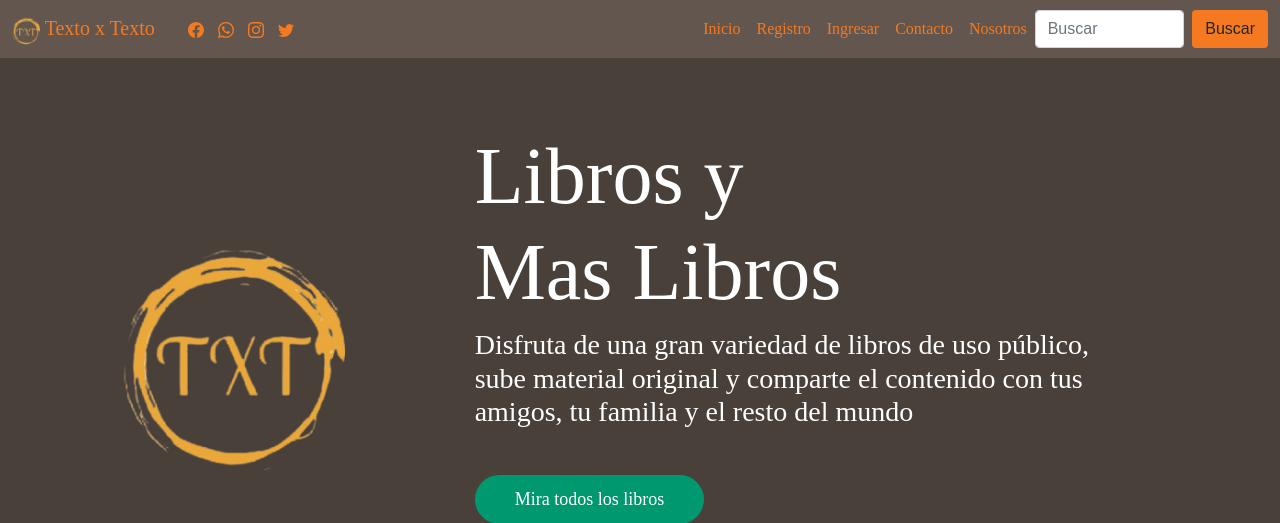
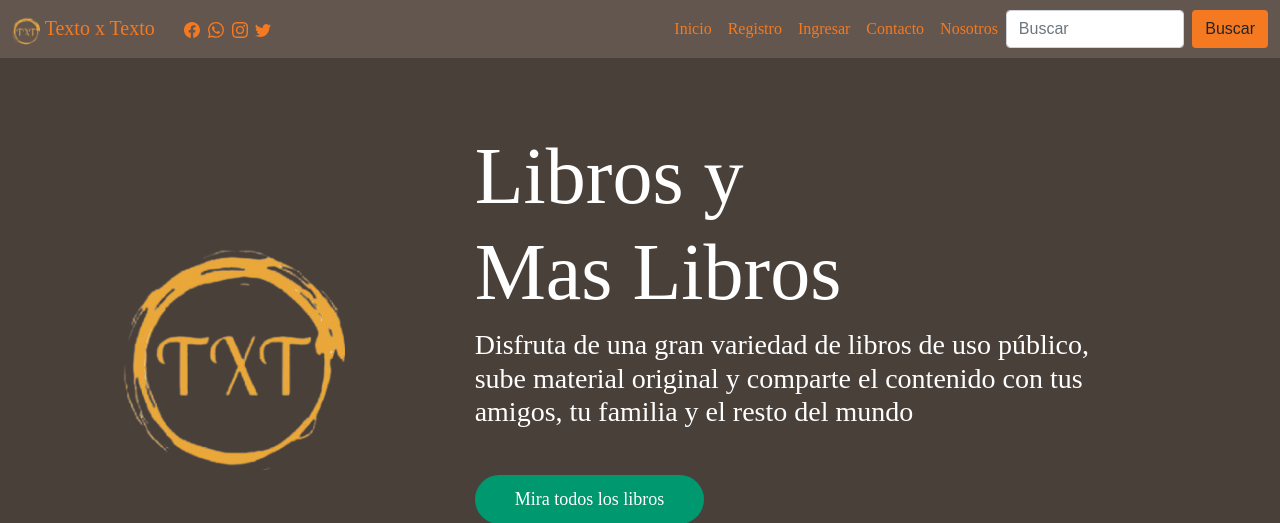
Before and after one commit to PPROF2-2022ProgWeb/g18-aula2-textoxtexto-g18, a PHP site: page /index.html in a window 1280 px wide. Shown: the top 523 px of the page. Run offline with PHP 8.4, Linux system fonts and the light colour scheme; some web fonts are replaced.

```diff
--- a/css/style.css
+++ b/css/style.css
@@ -31,7 +31,7 @@ body{
     z-index: 20;
 }
 .ico-redes{
-    padding: 0.3em;
+    padding: 0.1em;
 }
 .navbar-collapse {
     text-align: center;
```
